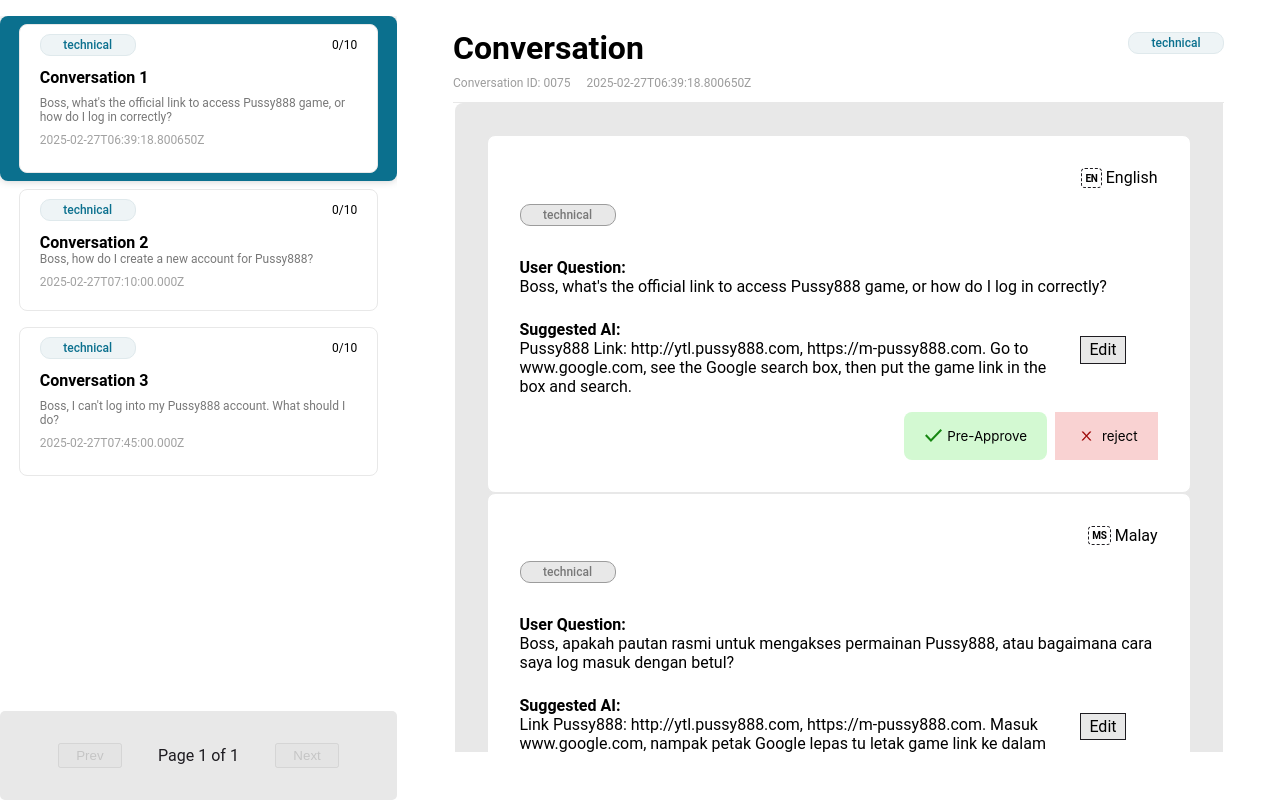
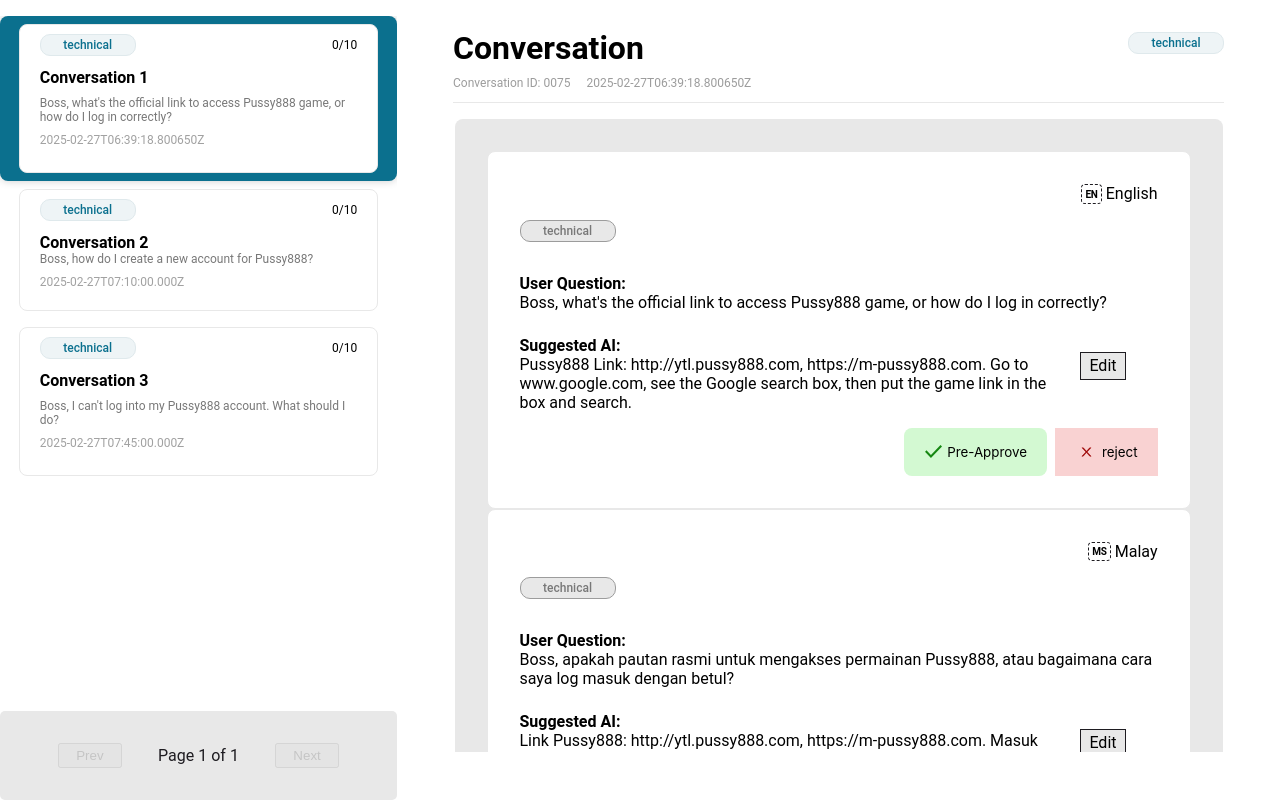
Before and after one commit to mjprod/admin-panel, a React (Create React App) app: page /main in a window 1280 px wide. Built offline with nearby package versions, Linux system fonts and the light colour scheme.

Commit message:
style changed

```diff
--- a/src/style/style.css
+++ b/src/style/style.css
@@ -284,6 +284,7 @@ body {
   overflow-y: scroll;
 }
 .question-group-container {
+  padding-top: 1rem;
   max-width: 60vw;
   margin: 0 auto;
   display: flex;
@@ -296,7 +297,7 @@ body {
   justify-content: flex-end;
   width: max-content;
   padding: 0.5rem 1.5rem;
-  border-radius: 0.5rem 0.5rem 0rem 0rem;
+  border-radius: 0.5rem;
   gap: 1rem;
   align-self: flex-end;
   & p {
@@ -307,7 +308,7 @@ body {
 .question-group-main {
   background-color: var(--black-200);
   padding: 2rem;
-  border-radius: 8px 0px 8px 8px;
+  border-radius: 8px;
 }
 
 .question-container {
```
